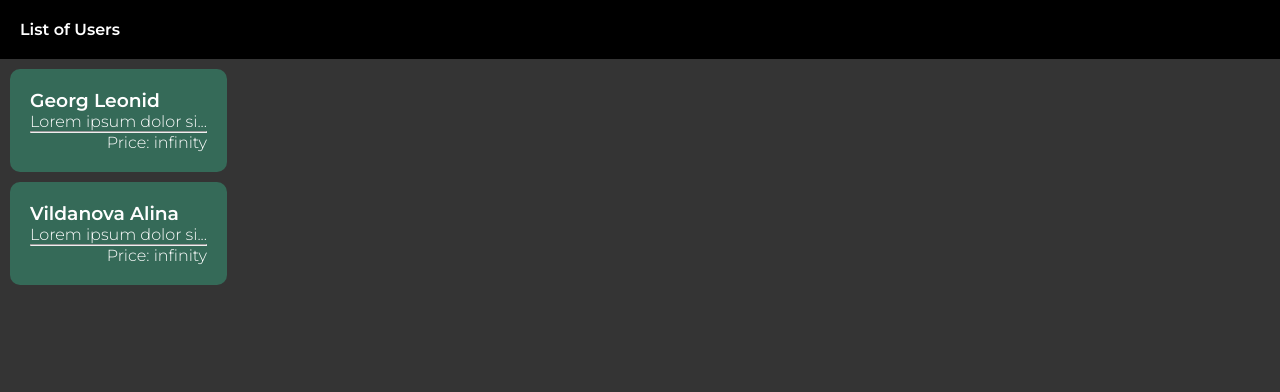
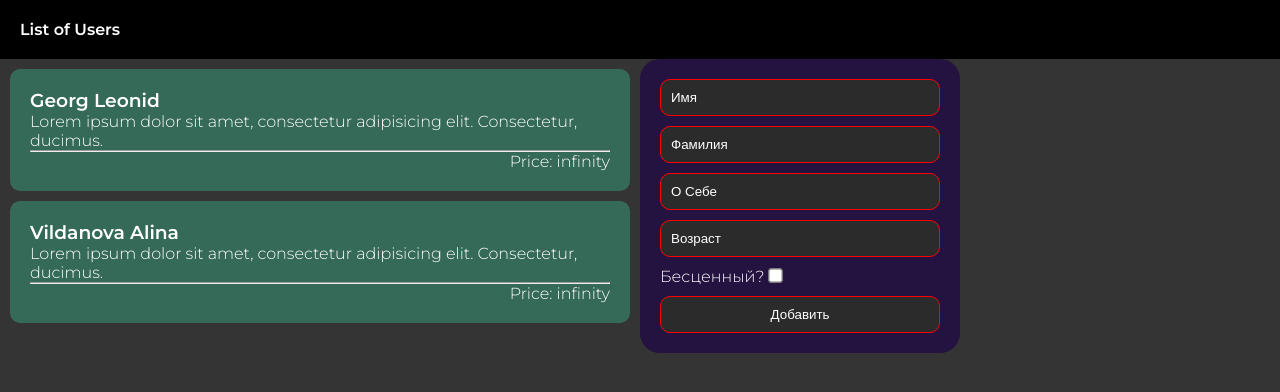
Before and after one commit to Leonid-poc/TestReact, a React (Create React App) app: page / in a window 1280 px wide. Shown: the top 392 px of the page. Built offline with nearby package versions, Linux system fonts and the light colour scheme.

Commit message:
update CSS

```diff
--- a/src/App.js
+++ b/src/App.js
@@ -1,6 +1,7 @@
 import React from "react";
 import Header from "./components/Header";
 import Users from "./components/Users";
+import AddUser from "./components/AddUser";
 
 class App extends React.Component {
 	constructor(props) {
@@ -36,6 +37,9 @@ class App extends React.Component {
 			<div>
                 <Header text="List of Users" />
 				<Users users={this.state.users} />
+				<aside>
+					<AddUser />
+				</aside>
 			</div>
 		)
 	}
--- a/src/components/AddUser.js
+++ b/src/components/AddUser.js
@@ -8,8 +8,7 @@ class AddUser extends React.Component {
                 <input type="text" placeholder="Фамилия"/>
                 <input type="text" placeholder="О Себе"/>
                 <input type="text" placeholder="Возраст"/>
-                <label htmlFor="Happy">Бесценный?</label>
-                <input type="checkbox" id="Happy"/>
+                <label htmlFor="Happy">Бесценный?  <input type="checkbox" id="Happy"/></label>
                 <button type="button">Добавить</button>
             </form>
         );
--- a/src/components/User.js
+++ b/src/components/User.js
@@ -1,14 +1,6 @@
 import React from "react";
 
 class User extends React.Component {
-    userinfo = {
-        id: -1,
-        firstName: "",
-        lastName: "",
-        age: -1,
-        bio: "",
-        price: ""
-    }
     constructor(props) {
         super(props);
         this.userinfo = props.user;
@@ -18,7 +10,7 @@ class User extends React.Component {
         return (
             <div className="userInfo" key={this.userinfo.id}>
                 <h3>{this.userinfo.lastName} {this.userinfo.firstName}</h3>
-                <p>{this.userinfo.bio.length > 20 ? this.userinfo.bio.substring(0, 20) + '...' : this.userinfo.bio}</p>
+                <p>{this.userinfo.bio.length > 100 ? this.userinfo.bio.substring(0, 100) + '...' : this.userinfo.bio}</p>
                 <hr></hr>
                 <div className="userPrice">Price: {this.userinfo.price}</div>
             </div>
--- a/src/css/main.css
+++ b/src/css/main.css
@@ -17,7 +17,8 @@ body {
 }
 
 .users {
-    float: left
+    float: left;
+    width: 50%;
 }
 
 .userInfo {
@@ -31,3 +32,35 @@ body {
 .userPrice {
     text-align: end;
 }
+aside {
+    width: 25%;
+    float: left;
+}
+aside form {
+    color: #fff;
+    background-color: rgb(36, 18, 64);
+    border-radius: 20px;
+    display: flex;
+    flex-direction: column;
+    gap: 10px;
+    padding: 20px;
+}
+aside form input:not([type="checkbox"]), aside form button {
+    padding: 10px;
+    background-color: rgb(43, 43, 43);
+    -webkit-text-fill-color: #fff;
+    border: 1px solid red;
+    border-radius: 10px;
+}
+
+aside form input[type="checkbox"] {
+    transform: scale(1.1);
+}
+
+aside form button {
+    transition: transform .5s ease;
+}
+
+aside form button:hover {
+    transform: scale(1.05);
+}
```
